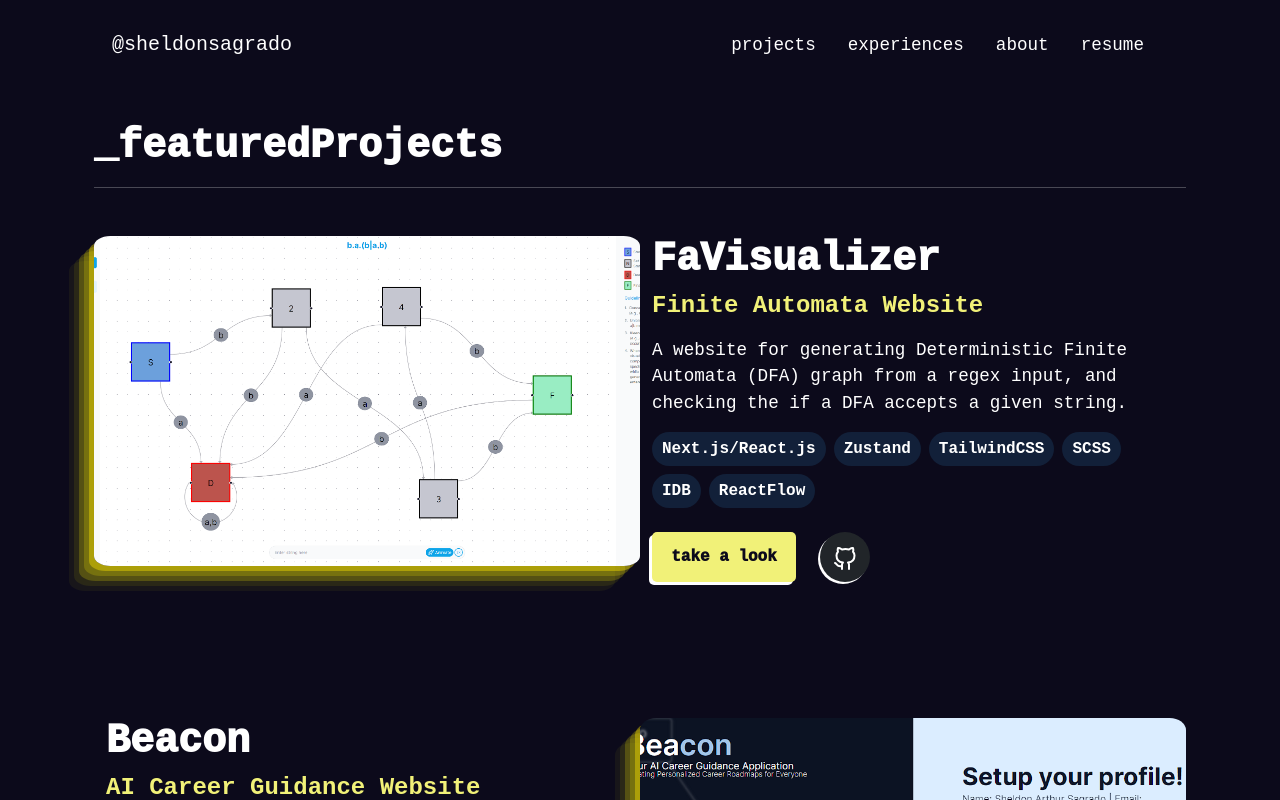
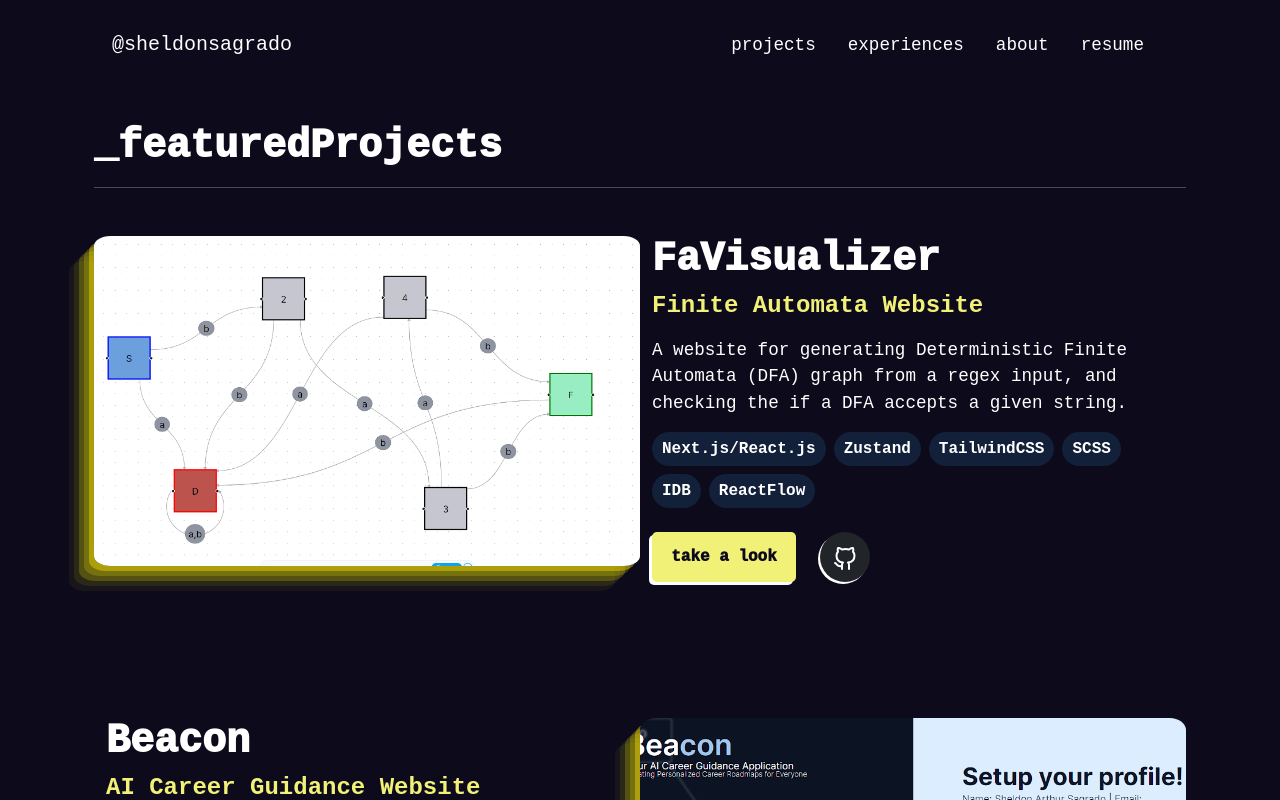
Before and after one commit to cup-noodlehS/portfolio-v2, a Vue app: page / in a window 1280 px wide. In both pictures the pointer is over the picture 367 px from the left and 1125 px from the top of the page. Shown: the part 725-1525 px from the top of the page. Built offline with nearby package versions, Linux system fonts and the light colour scheme.

Commit message:
zoom image when hovered

```diff
--- a/src/components/index/features.vue
+++ b/src/components/index/features.vue
@@ -209,6 +209,11 @@
 
 .featured-img {
   height: 100%;
+  transition: all 0.2s ease;
+
+  &:hover {
+    transform: scale(1.1);
+  }
 }
 
 .badge1 {
```
